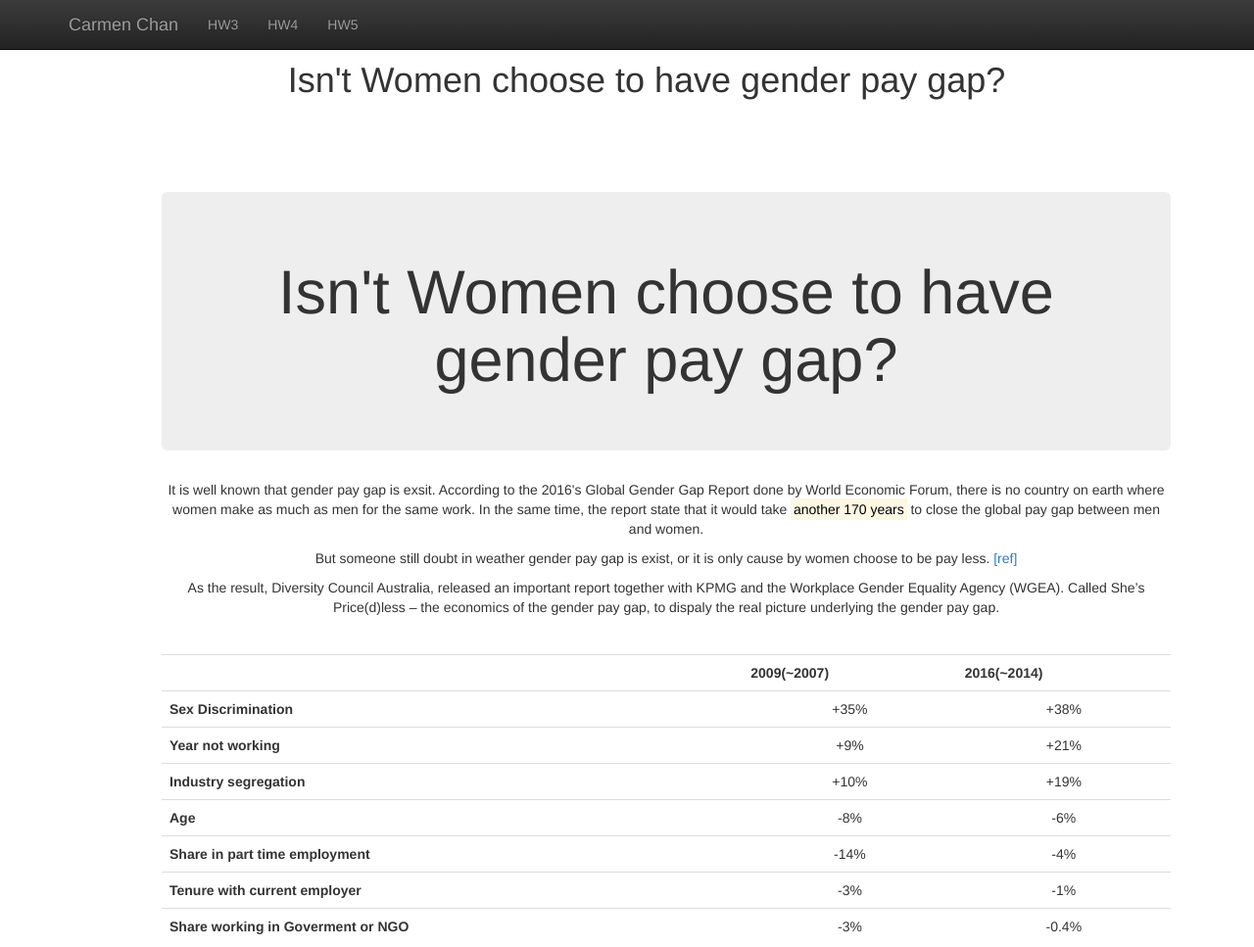
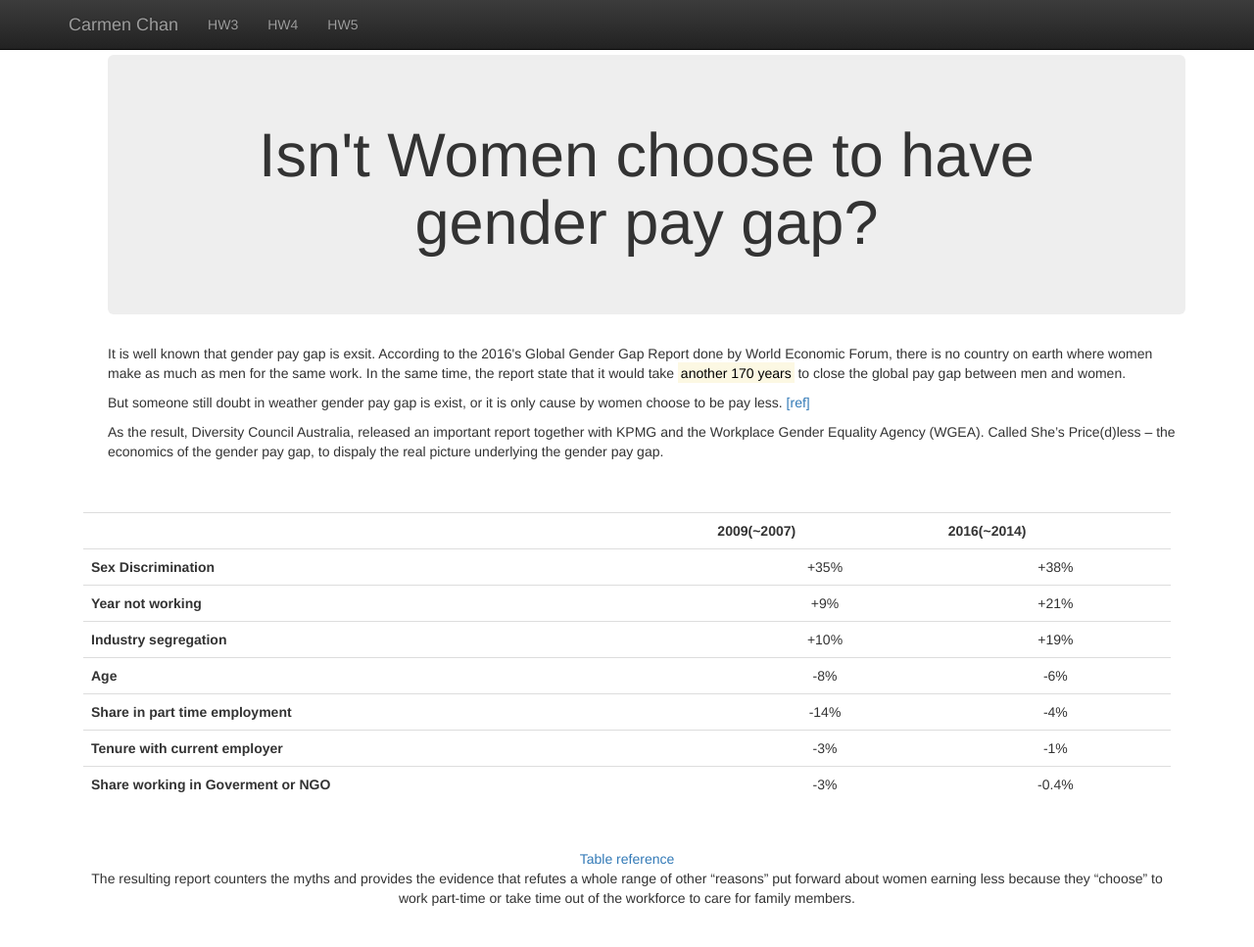
Before and after one commit to chlorella/hkbu-jour-2106-homework3, a plain HTML site: page index.html in a window 1280 px wide. Shown: the top 967 px of the page at 98% size. Drawn offline with nearby package versions, Linux system fonts and the light colour scheme.

Commit message:
Update index.html

```diff
--- a/index.html
+++ b/index.html
@@ -64,16 +64,6 @@
   <section id="overview">
     <dir class="container">
       <dir class="row">
-
-        <dir class="col-lg-12 text-center">
-          <header>
-            <h1>Isn't Women choose to have gender pay gap?</h1>
-          </header>
-        </dir>
-        <dir class="col-lg-12 text-center">
-
-  <dir class="container-fluid">
-    <dir class="row">
       <dir class="col-md-12">
         <header>
           <dir class="jumbotron text-center">
@@ -95,6 +85,7 @@
               Gender Equality Agency (WGEA). Called She’s Price(d)less – the economics of the gender pay gap, to dispaly
               the real picture underlying the gender pay gap.</p>
           </article>
+        </dir>
         </dir>
         <dir class="col-lg-12 text-center">
           <table class="table table-hover">
```
